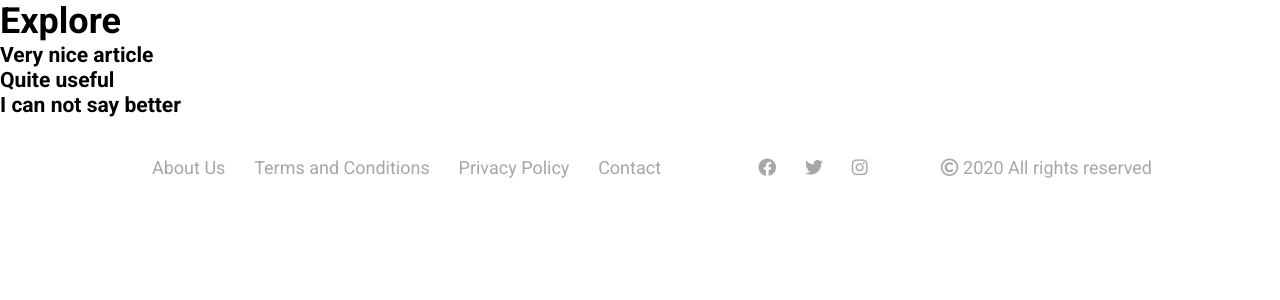
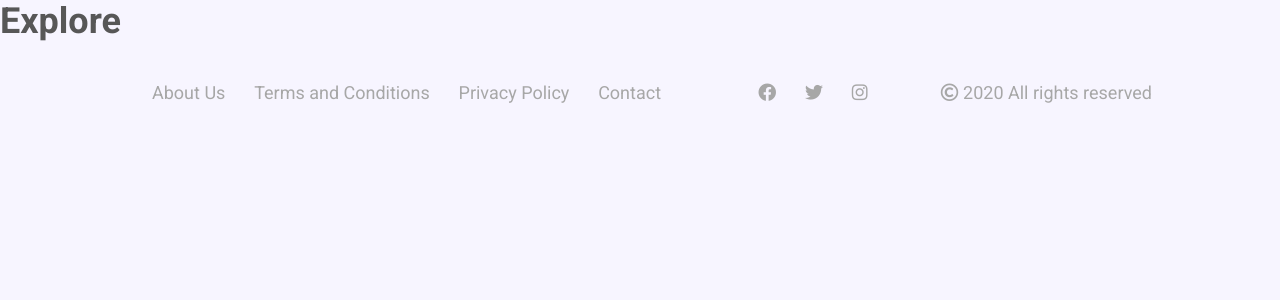
Before and after one commit to samuelemaurizi/ultra-tendency, a React (Create React App) app: page /explore in a window 1280 px wide. Shown: the top 300 px of the page. Built offline with nearby package versions, Linux system fonts and the light colour scheme.

Commit message:
add comment component

```diff
--- /dev/null
+++ b/src/components/comments/Comment.css
@@ -0,0 +1,35 @@
+.comment-container {
+  max-width: 90%;
+  margin: 0 auto;
+  margin-bottom: 1rem;
+  padding: 1.5rem 2.5rem;
+  display: flex;
+  background-color: #fff;
+  border-radius: 10px;
+}
+
+.comment__body {
+  padding-top: 0.7rem;
+  padding-left: 1.5rem;
+}
+
+.comment__body-name {
+  font-weight: 600;
+  margin-bottom: 0.7rem;
+}
+
+.comment__body-icons {
+  margin-top: 1rem;
+}
+
+.comment__body-icons span {
+  margin-right: 2rem;
+}
+
+.comment__body-icons span i {
+  margin-right: 0.5rem;
+}
+
+.liked {
+  color: var(--clr-accent);
+}
--- /dev/null
+++ b/src/components/comments/Comment.js
@@ -0,0 +1,32 @@
+import React from 'react';
+import './Comment.css';
+
+import Avatar from '../users/Avatar';
+
+const Comment = ({ comment }) => {
+  const { image, name, text, like, date, liked } = comment;
+
+  return (
+    <div className='comment-container'>
+      <Avatar userImg={image} />
+      <div className='comment__body'>
+        <p className='comment__body-name'>{name}</p>
+        <p className='comment__body-text'>{text}</p>
+        <div className='comment__body-icons'>
+          <span>
+            <i
+              className={liked === true ? 'fas fa-heart liked' : 'far fa-heart'}
+            ></i>
+            {like}
+          </span>
+          <span>
+            <i className='far fa-calendar'></i>
+            {date} days ago
+          </span>
+        </div>
+      </div>
+    </div>
+  );
+};
+
+export default Comment;
--- /dev/null
+++ b/src/components/comments/CommentForm.js
@@ -0,0 +1,16 @@
+import React from 'react';
+
+import Avatar from '../users/Avatar';
+
+const CommentForm = () => {
+  return (
+    <div className='form-container'>
+      <form>
+        <input type='text' placeholder='Write something...' />
+        <button className='btn'>Submit</button>
+      </form>
+    </div>
+  );
+};
+
+export default CommentForm;
--- /dev/null
+++ b/src/components/comments/Comments.css
@@ -0,0 +1,3 @@
+.comments {
+  margin: 3rem 0;
+}
--- /dev/null
+++ b/src/components/comments/Comments.js
@@ -0,0 +1,16 @@
+import React from 'react';
+import './Comments.css';
+
+import Comment from './Comment.js';
+
+const Comments = ({ comments }) => {
+  return (
+    <div className='comments'>
+      {comments.map((comment, i) => (
+        <Comment key={i} comment={comment} />
+      ))}
+    </div>
+  );
+};
+
+export default Comments;
--- a/src/components/pages/Story.js
+++ b/src/components/pages/Story.js
@@ -1,10 +1,14 @@
 import React, { Fragment, useContext } from 'react';
 import './Story.css';
 
+import { CommentsContext } from '../../context/comments/commentsContext';
 import Navbar from '../layout/Navbar';
-import Avatar from '../users/Avatar';
+import Comments from '../comments/Comments';
+import CommentForm from '../comments/CommentForm';
 
 const Story = () => {
+  const [comments, setComments] = useContext(CommentsContext);
+
   return (
     <div>
       <Navbar />
@@ -105,34 +109,8 @@ const Story = () => {
               </div>
             </div>
             <div className='container'>
-              {/* COMMENTS COMPONENT HERE */}
-              <div className='comments__body'>
-                <div className='comment'>
-                  <h3>Name</h3>
-                  <p>
-                    Lorem ipsum dolor sit amet consectetur adipisicing elit.
-                    Tempore, quae?
-                  </p>
-                  <div className='comment__icons'>
-                    <div className='comment__icons-likes'>
-                      <i className='far fa-heart'></i>
-                      <span>12</span>
-                    </div>
-                    <div className='comment__icons-date'>
-                      <i className='far fa-calendar'></i>
-                      <span>20 days ago</span>
-                    </div>
-                  </div>
-                </div>
-              </div>
-              <div className='comments__form'>
-                <Avatar />
-                <div className='avatar'></div>
-                <form>
-                  <input type='text' placeholder='Write something...' />
-                  <button className='btn'>Submit</button>
-                </form>
-              </div>
+              <Comments comments={comments} />
+              <CommentForm />
             </div>
           </div>
         </main>
--- a/src/components/users/Avatar.css
+++ b/src/components/users/Avatar.css
@@ -4,7 +4,7 @@
   display: flex;
   border-radius: 50%;
   padding: 0.5rem;
-  background-color: pink;
+  background-color: #fff;
 }
 
 .avatar__img {
--- a/src/components/users/Avatar.js
+++ b/src/components/users/Avatar.js
@@ -2,11 +2,11 @@ import React from 'react';
 import './Avatar.css';
 
 const Avatar = ({ userImg }) => {
-  const fakeImg = 'https://loremflickr.com/320/240';
+  // const fakeImg = 'https://loremflickr.com/320/240';
 
   return (
     <div className='avatar'>
-      <img className='avatar__img' src={fakeImg} alt='user avatar' />
+      <img className='avatar__img' src={userImg} alt='user avatar' />
     </div>
   );
 };
--- a/src/context/comments/commentsContext.js
+++ b/src/context/comments/commentsContext.js
@@ -5,19 +5,30 @@ export const CommentsContext = createContext();
 export const CommentsProvider = ({ children }) => {
   const [comments, setComments] = useState([
     {
+      image: 'https://picsum.photos/200?random=1',
       name: 'Miriam Vog',
-      comment: 'Very nice article',
-      like: true,
+      text:
+        'Lorem ipsum, dolor sit amet consectetur adipisicing elit. Dignissimos porro dolore.',
+      liked: true,
+      like: 9,
+      date: 20,
     },
     {
-      name: 'Bob',
-      comment: 'Quite useful',
-      like: true,
+      image: 'https://picsum.photos/200?random=2',
+      name: 'Sophie Anderson',
+      text: 'Itaque corrupti minima provident assumenda deserunt debitis.',
+      liked: false,
+      like: 4,
+      date: 4,
     },
     {
-      name: 'Charlotte Fu',
-      comment: 'I can not say better',
-      like: true,
+      image: 'https://picsum.photos/200?random=3',
+      name: 'Charlie Fu',
+      text:
+        'Tempora maxime vero modi neque culpa autem quia, velit facilis nesciunt similique.',
+      liked: true,
+      like: 3,
+      date: 2,
     },
   ]);
 
--- a/src/index.css
+++ b/src/index.css
@@ -24,7 +24,8 @@
 }
 
 body {
-  color: --clr-gray-5;
+  color: var(--clr-gray-5);
+  background-color: var(--clr-primary-lighter);
   font-family: 'Roboto', sans-serif;
   font-size: 18px;
   -webkit-font-smoothing: antialiased;
```
